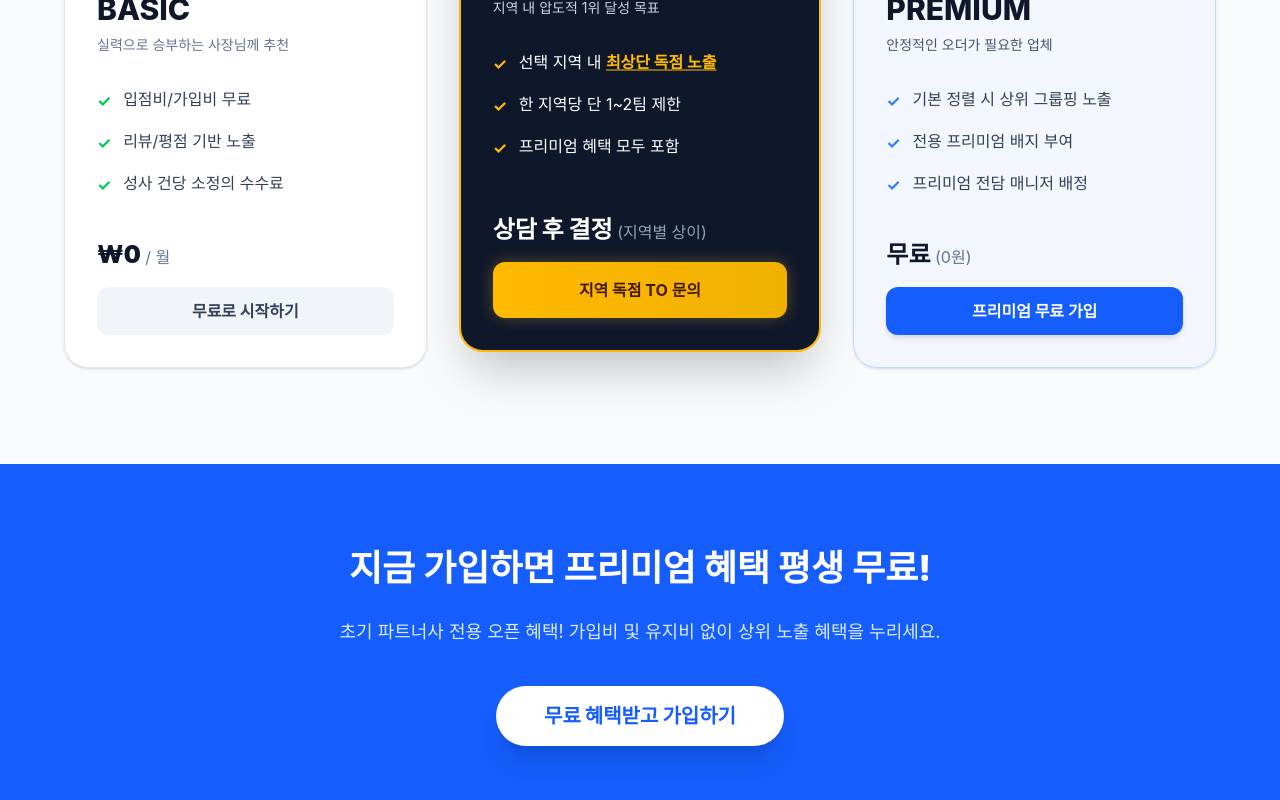
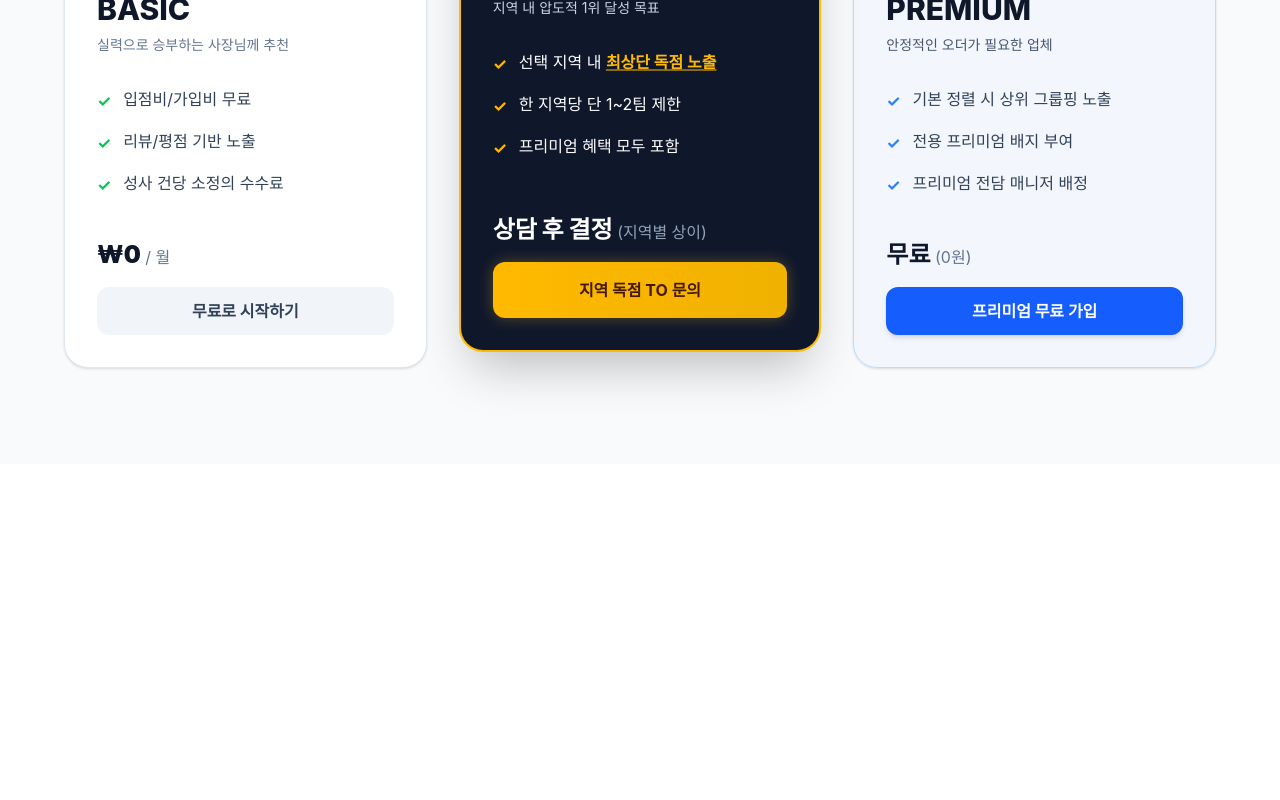
Before and after one commit to timbach9741-wq/CleaningTower, a React (Vite) app: page /partners/join in a window 1280 px wide. Shown: the part 1689-2489 px from the top of the page. After the commit the page ends 2153 px from the top, so only its background shows below. Built offline with nearby package versions, Linux system fonts and the light colour scheme; a web font is replaced by a local one.

Commit message:
style: 파트너 랜딩 하단 가입 유도 CTA 배너 섹션 삭제

```diff
--- a/src/pages/PartnerLanding.jsx
+++ b/src/pages/PartnerLanding.jsx
@@ -202,18 +202,6 @@ export default function PartnerLanding() {
           </div>
         </section>
 
-        {/* 전환 유도 하단 */}
-        <section className="py-20 bg-blue-600 text-center px-4">
-          <div className="max-w-4xl mx-auto">
-            <h2 className="text-2xl sm:text-3xl md:text-4xl font-extrabold text-white mb-6 break-keep leading-snug">지금 가입하면<br className="sm:hidden" /> 프리미엄 혜택 평생 무료!</h2>
-            <p className="text-blue-100 text-lg mb-10">
-              초기 파트너사 전용 오픈 혜택! 가입비 및 유지비 없이 상위 노출 혜택을 누리세요.
-            </p>
-            <Link to="/partners/register" state={{ plan: 'premium' }} className="inline-block bg-white text-blue-600 font-black py-4 px-12 rounded-full text-xl hover:scale-105 transition-transform shadow-xl">
-              무료 혜택받고 가입하기
-            </Link>
-          </div>
-        </section>
 
       </main>
     </div>
```
